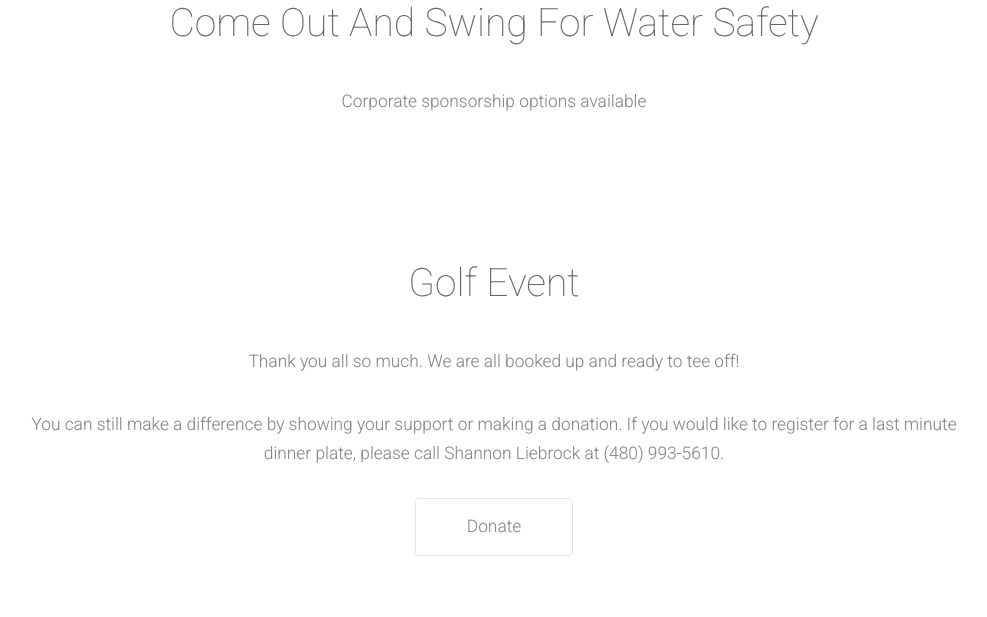
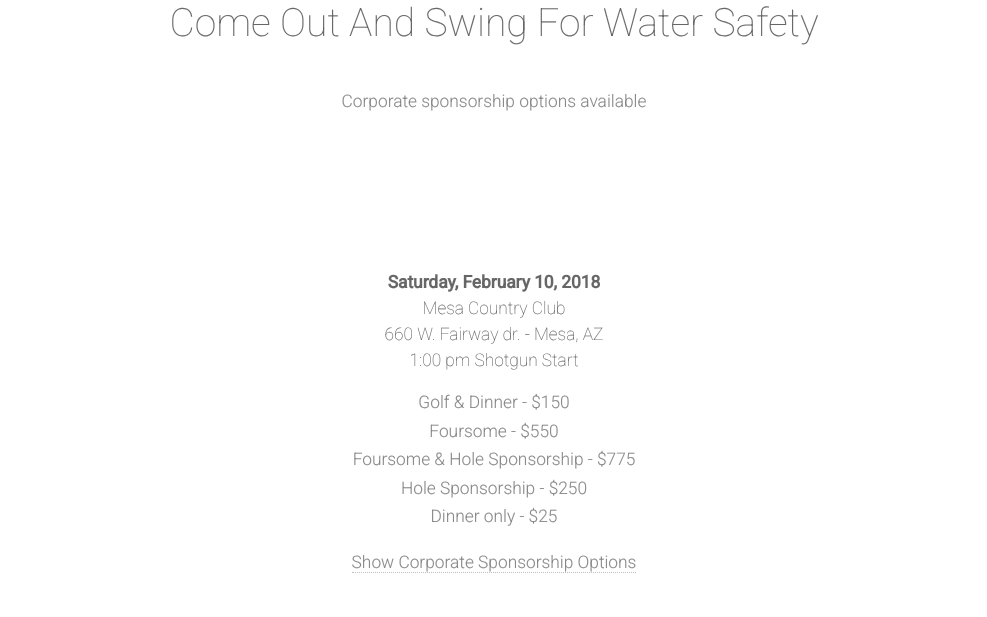
Before and after one commit to theryanthomasfoundation/theryanthomasfoundation.github.io, a Jekyll site: the page built from golf_tournament.html, in a window 1280 px wide and 1400 px high, scrolled down 802 px. Shown: the top 617 px of the window, without its empty margins (146-1133 px from the left). Built offline with Jekyll 4.4.1, drawn with Linux system fonts in a browser that asks for light colours; some of the changed text lies outside the part shown; grey boxes are pictures that could not be loaded.

Commit message:
updated content for golf event 2018

```diff
--- a/_config.yml
+++ b/_config.yml
@@ -17,6 +17,6 @@
 # Build settings
 markdown: kramdown
 
-golf_closed: true
+golf_closed: false
 total_contributions: '150,000'
 lifejackets_donated: 725
--- a/_includes/golf.html
+++ b/_includes/golf.html
@@ -3,10 +3,10 @@
     <!--<h2>Come Out and Swing for Water Safety</h2>-->
 
     <div class="location-details">
-      <h4>Saturday, March 18, 2017</h4>
+      <h4>Saturday, February 10, 2018</h4>
       <h4>Mesa Country Club</h4>
       <h4>660 W. Fairway dr. - Mesa, AZ</h4>
-      <h4>12:45 pm Shotgun Start</h4>
+      <h4>1:00 pm Shotgun Start</h4>
     </div>
 
     <div class="participation-pricing">
@@ -20,7 +20,7 @@
     </div>
 
     <a id="corporate-sponsorship" class="corporate-sponsorship" href="#corporate-sponsorship" title="Show/Hide Corporate Sponsorship Options">
-      Corporate Sponsorship Options
+      Show Corporate Sponsorship Options
     </a>
 
     <div class="corporate-sponsorship-details cf">
@@ -63,7 +63,7 @@
       </div>
 
       <div class="sponsorship-block">
-        <h4>Hole Sponsor $200</h4>
+        <h4>Hole Sponsor $250</h4>
         <ul>
           <li>Company Logo Displayed at One of the 18 Holes</li>
         </ul>
@@ -72,18 +72,18 @@
     </div>
 
     <p>
-      All entries and payments must be received by Saturday, March 11, 2017.
+      All entries and payments must be received by Saturday, February 3, 2017.
     </p>
 
     <div id="flyers" class="flyers cf">
       <div class="hover-box half" id="flyer-1">
         <a href="#flyer-1" title="">
-          <img src="/flyers/annual_golf_classic_8_p1.png" alt="" />
+          <img src="/flyers/annual_golf_classic_9_p1.png" alt="" />
         </a>
       </div>
       <div id="flyer-2" class="hover-box half flyer-2">
         <a href="#flyer-2" title="">
-          <img src="/flyers/annual_golf_classic_8_p2.png" alt="" />
+          <img src="/flyers/annual_golf_classic_9_p2.png" alt="" />
         </a>
       </div>
       <div class="modal modal-bg"></div>
@@ -91,7 +91,7 @@
     </div>
 
     <p>
-      Please, view the <a href="/flyers/annual_golf_classic_8.pdf" target="_blank" title="8th Annual Golf Tournament Flyer">Official Flyer</a> for more details and alternative payment options.
+      Please, view the <a href="/flyers/annual_golf_classic_9.pdf" target="_blank" title="8th Annual Golf Tournament Flyer">Official Flyer</a> for more details and alternative payment options.
     </p>
   </div>
 </header>
--- a/_includes/header.html
+++ b/_includes/header.html
@@ -9,7 +9,7 @@
     </label>
     <nav class="nav-menu">
       <a href="{% if page.url != '/' %}/{% endif %}#first" class="scrolly">About</a>
-      <a href="/events.html" class="scrolly">Events</a>
+      <a href="/golf_tournament.html" class="scrolly">Events</a>
       <a href="/lifejacket_program.html" class="scrolly">Lifejacket Program</a>
       <a href="//childrensafetyzone.com/go" class="scrolly" target="_blank">Child Safety Zone</a>
       <a href="{% if page.url != '/' %}/{% endif %}#contact" class="scrolly">Contact</a>
```
Also changed, not shown: 3 other files.
